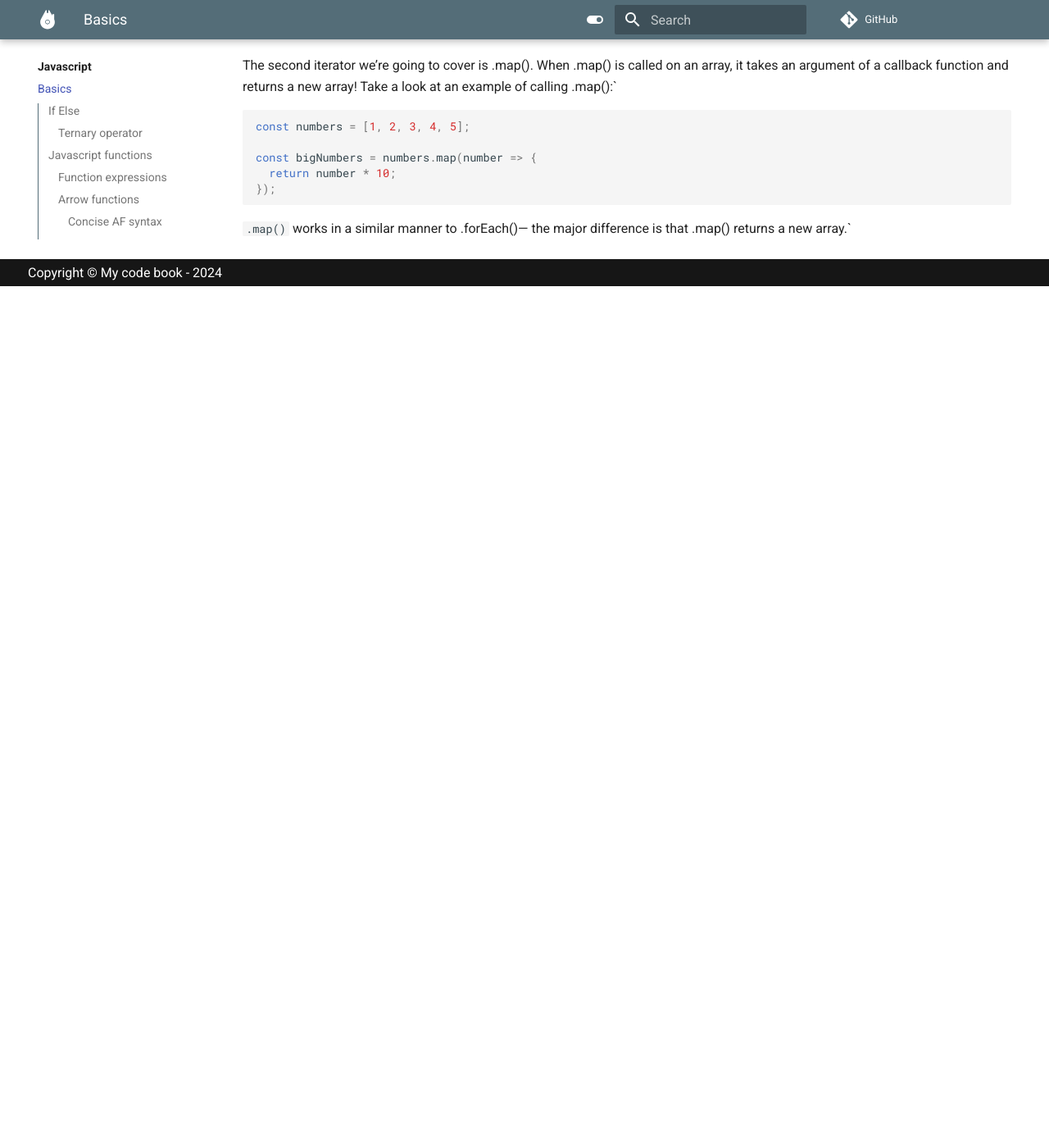
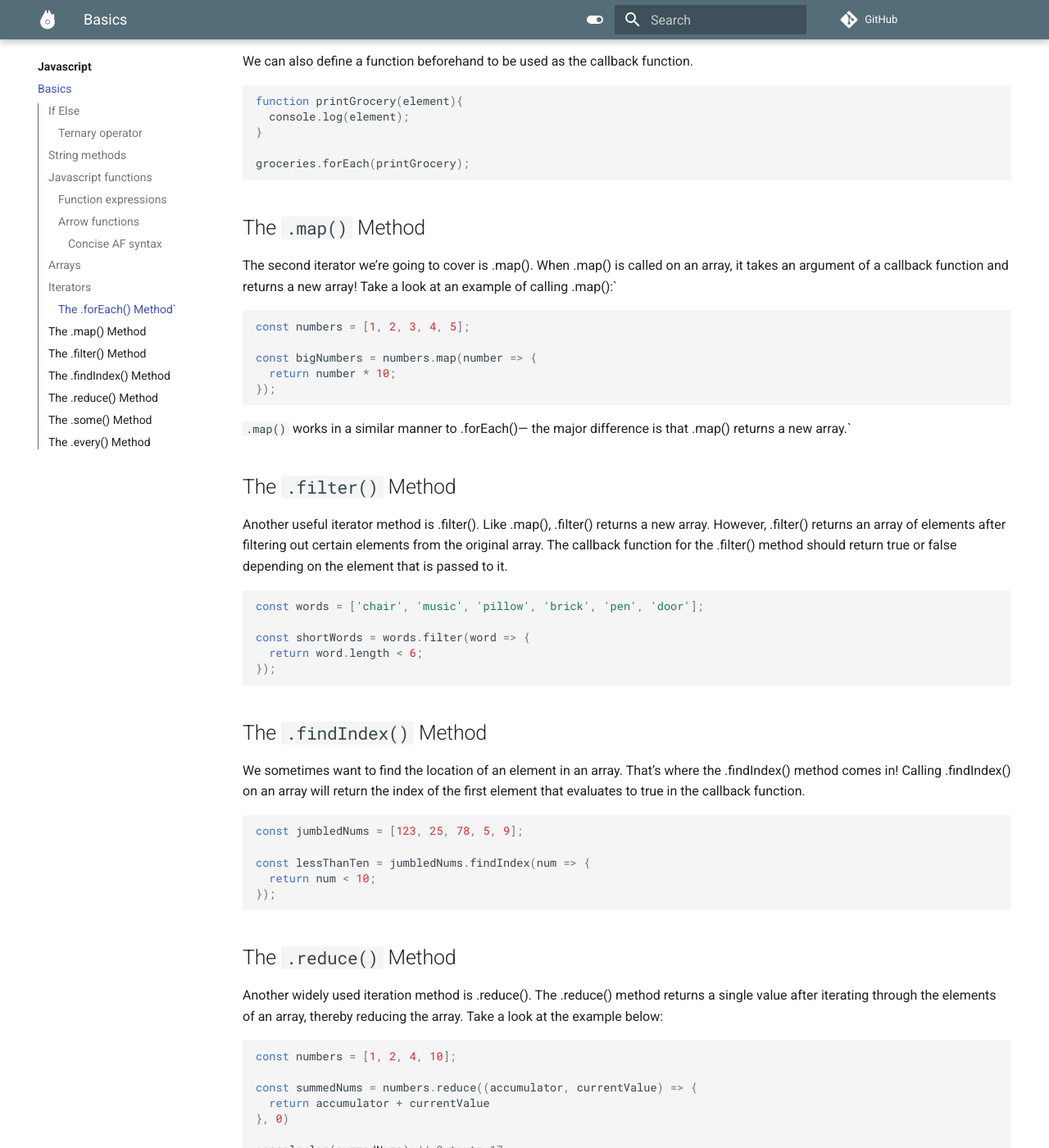
Before and after one commit to charlstown/my-code-book, an MkDocs documentation site: the page built from docs/javascript/basics.md, in a window 1280 px wide and 1400 px high, scrolled down 2701 px. Shown: the whole window at 82% size. Built offline with MkDocs 1.6.1 and Material for MkDocs 9.7.7, drawn with Linux system fonts in a browser that asks for light colours; comment, search, counter and statistics services are not loaded; before the commit the page ends 3050 px from its top, so only the background shows below that; some of the changed text lies outside the part shown.

````diff
--- a/docs/javascript/basics.md
+++ b/docs/javascript/basics.md
@@ -16,6 +16,14 @@ if (day === 'Wednesday') {
 // Ternary operator
 day === 'Wednesday' ? true : false;
 ```
+
+
+## String methods
+
+| Method | Description |
+| - | - |
+| `.split(' ')` | Returns array of words |
+| `.join(' ')` | Returns a string with spaces |
 
 ## Javascript functions
 
@@ -120,3 +128,72 @@ const bigNumbers = numbers.map(number => {
 ```
 
 `.map()` works in a similar manner to .forEach()— the major difference is that .map() returns a new array.`
+
+
+## The `.filter()` Method
+
+Another useful iterator method is .filter(). Like .map(), .filter() returns a new array. However, .filter() returns an array of elements after filtering out certain elements from the original array. The callback function for the .filter() method should return true or false depending on the element that is passed to it.
+
+```js
+const words = ['chair', 'music', 'pillow', 'brick', 'pen', 'door'];
+
+const shortWords = words.filter(word => {
+  return word.length < 6;
+});
+```
+
+## The `.findIndex()` Method
+
+We sometimes want to find the location of an element in an array. That’s where the .findIndex() method comes in! Calling .findIndex() on an array will return the index of the first element that evaluates to true in the callback function.
+
+
+```js
+const jumbledNums = [123, 25, 78, 5, 9];
+
+const lessThanTen = jumbledNums.findIndex(num => {
+  return num < 10;
+});
+```
+
+
+## The `.reduce()` Method
+
+Another widely used iteration method is .reduce(). The .reduce() method returns a single value after iterating through the elements of an array, thereby reducing the array. Take a look at the example below:
+
+```js
+const numbers = [1, 2, 4, 10];
+
+const summedNums = numbers.reduce((accumulator, currentValue) => {
+  return accumulator + currentValue
+}, 0)
+
+console.log(summedNums) // Output: 17
+```
+
+The .reduce() method can also take an optional second parameter to set an initial value for accumulator (remember, the first argument is the callback function!).
+
+
+## The `.some()` Method
+
+The `.some()` method checks if at least one element in the array passes the test implemented by the provided function. It returns a Boolean value - true if at least one element satisfies the condition, and false otherwise. This method is useful for scenarios where you need to determine the presence of any element that meets certain criteria.
+
+```js
+const words = ['unique', 'uncanny', 'pique', 'oxymoron', 'guise'];
+
+console.log(words.some(word => {
+  return word.length < 6;
+}));
+```
+
+
+## The `.every()` Method
+
+The `.every()` method checks if all elements in an array pass the test implemented by the provided function. It returns a Boolean value - true if all elements satisfy the condition, and false otherwise. This method is useful when you need to ensure that all elements in an array meet certain criteria.
+
+```js
+const words = ['unique', 'uncanny', 'oxymoron'];
+
+console.log(interestingWords.every((word) => {
+  return word.length > 5;
+} ));
+```
````
Also changed, not shown: README.md (+1 -1 lines), docs/javascript/objects.md (added, +20 -0 lines), 1 other file.
